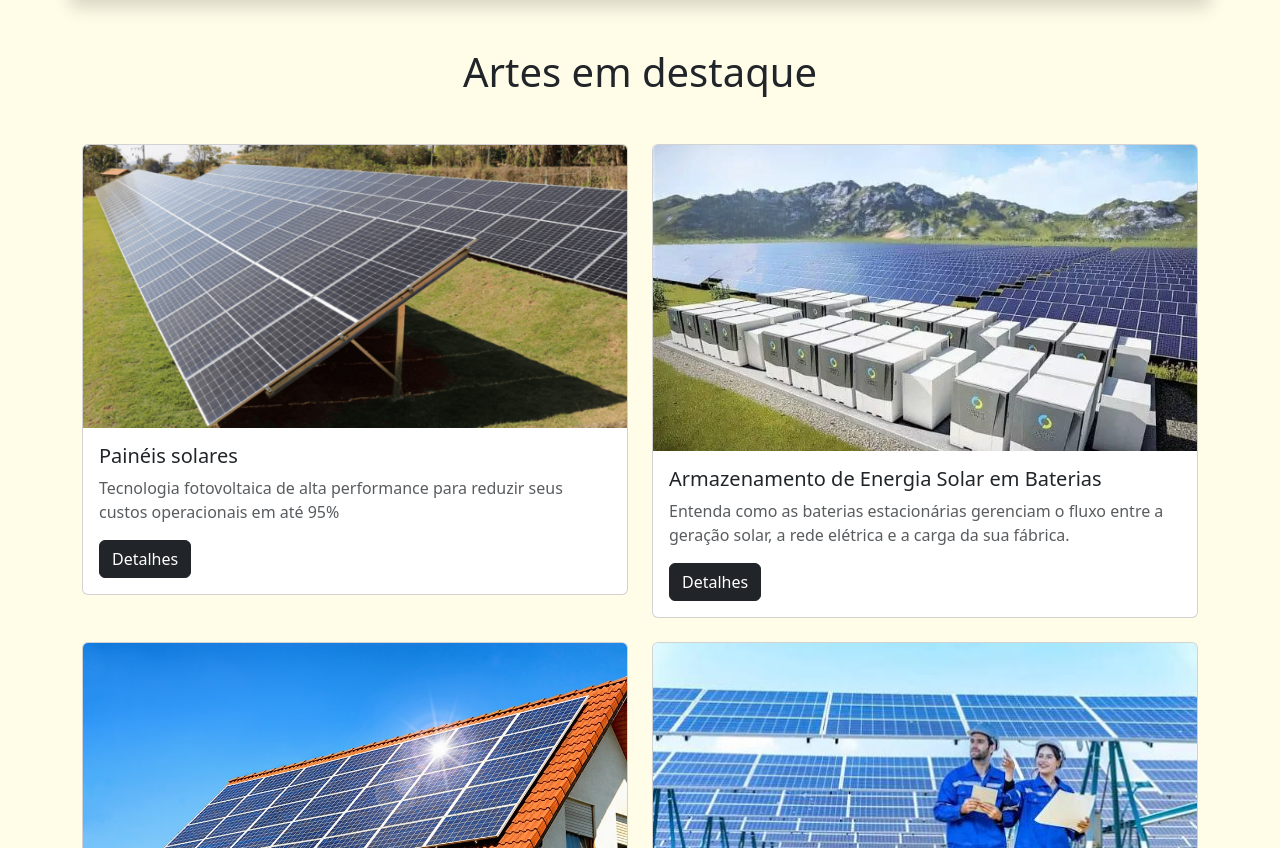
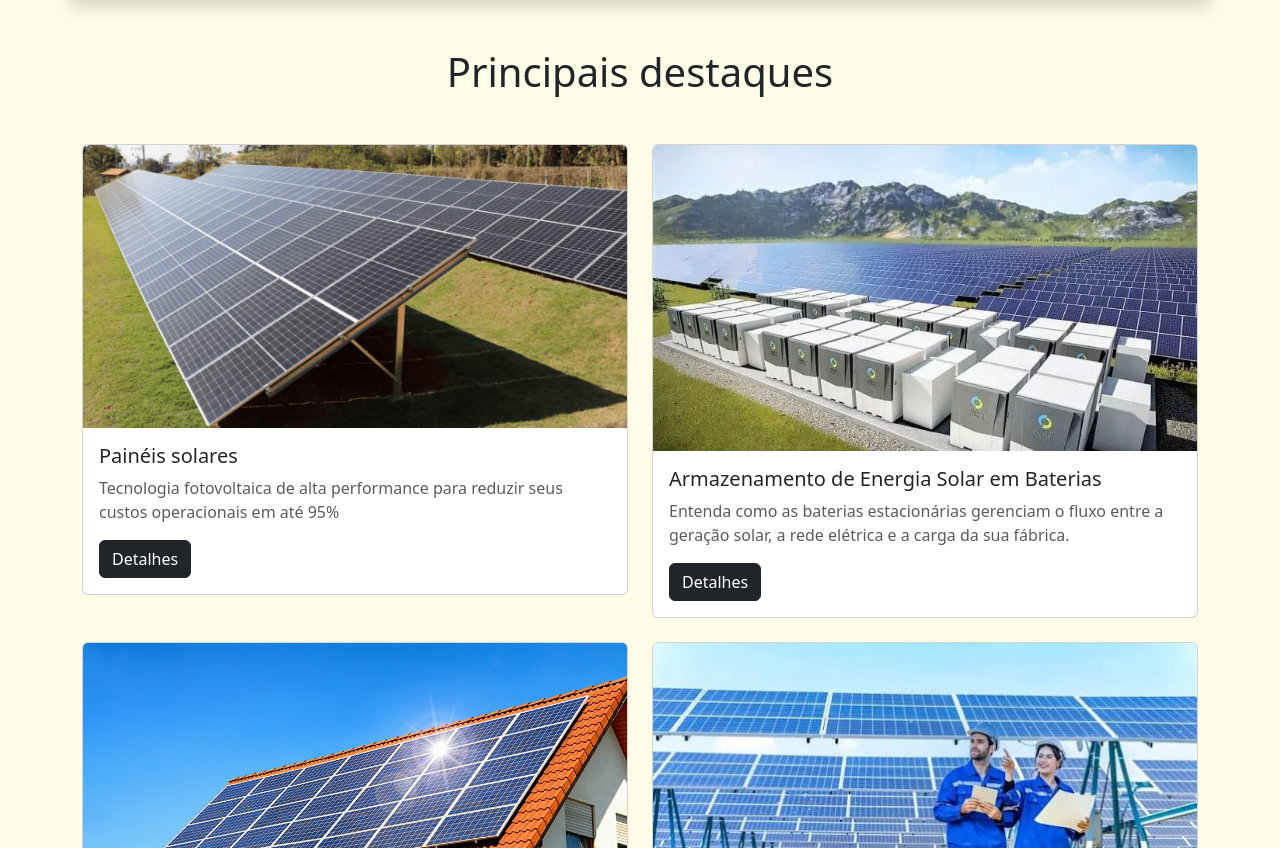
Before and after one commit to carinasouza779/Site_responsivo_utilizando_Bootstrap, a plain HTML site: page index.html in a window 1280 px wide. Shown: the part 1117-1965 px from the top of the page. Drawn offline with nearby package versions, Linux system fonts and the light colour scheme.

Commit message:
Refactor index.html and update gallery titles
Reformatted HTML structure and updated gallery section titles.

```diff
--- a/index.html
+++ b/index.html
@@ -52,7 +52,7 @@
      <!-- GALERIA -->
      <div class="container mb-5">
         <div class="text-center mb-5">
-            <h1>Artes em destaque</h1>
+            <h1>Principais destaques</h1>
         </div>
         <div class="row g-4">
             <!--- OBRA 1 -->
```
